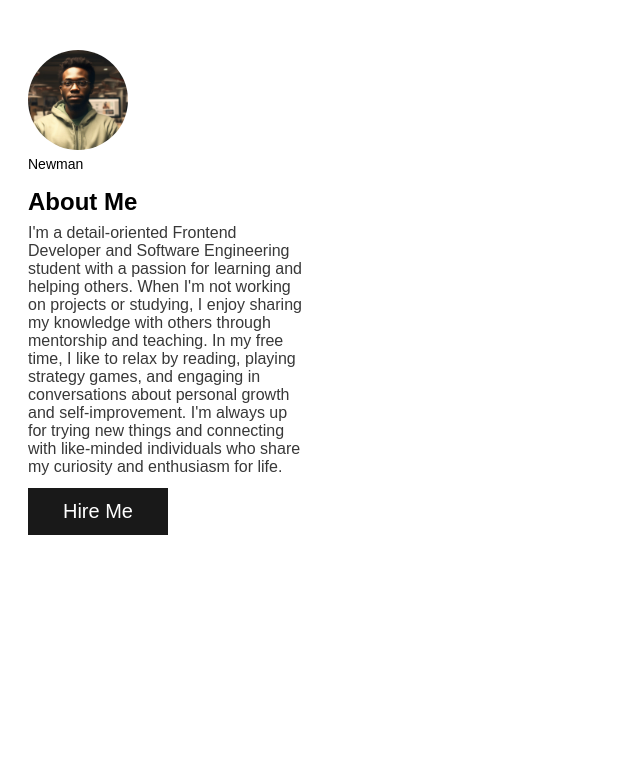
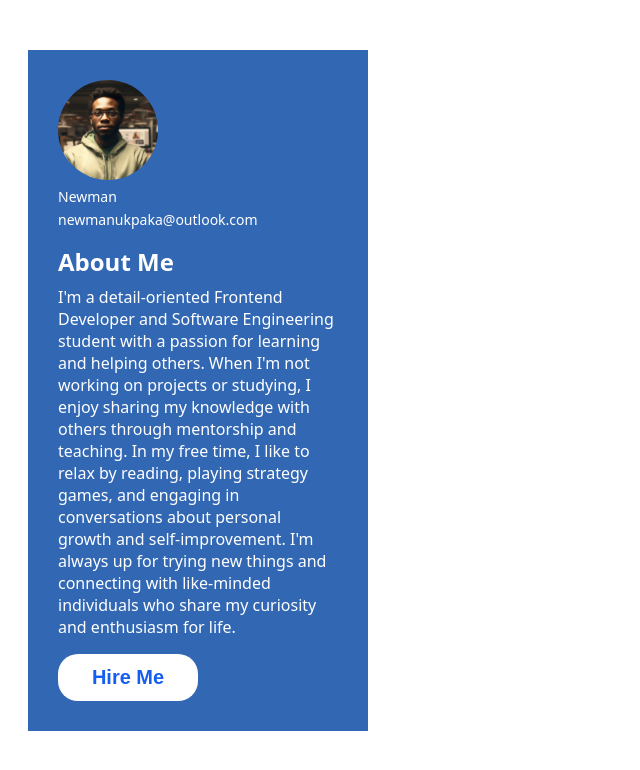
Before and after one commit to newman-theinnovator/about-me-page, a plain HTML site: page index.html in a window 1280 px wide. Shown: the whole page, without its empty margins (0-640 px from the left). Drawn offline with Linux system fonts and the light colour scheme.

Commit message:
fixed one small issue

```diff
--- a/index.html
+++ b/index.html
@@ -9,6 +9,7 @@
   <body>
     <div class="container">
       <img class="my__pic" src="./assets/nice pic.jpg" alt="" /><span class="my-pic__description">Newman</span>
+      <span class="my-pic__address">newmanukpaka@outlook.com</span>
 
       <h1>About Me</h1>
       <p class="about-me__para">
--- a/styles.css
+++ b/styles.css
@@ -7,35 +7,41 @@
 h1 {
     font-size: 24px;
     margin-bottom: 8px;
+    color: #ffffff;
 }
 
-.my-pic__description {
+.my-pic__description, .my-pic__address {
     display: block;
     font-size: 14px;
+    color: #ffffff;
+    margin-bottom: 4px;;
 }
 
 .container {
     width: 280px;
     margin: 50px 20px;
-   font-family: sans-serif;
+   font-family: system-ui, -apple-system, BlinkMacSystemFont, 'Segoe UI', Roboto, Oxygen, Ubuntu, Cantarell, 'Open Sans', 'Helvetica Neue', sans-serif;
+   background-color: #3267b3;
+   padding: 30px;
 }
 
 .hire-me__btn {
     width: 50%;
-    margin-top: 12px;
+    margin-top: 16px;
     padding: 12px 2px;
-    background-color: rgba(0, 0, 0, 0.9);
+    background-color: #ffffff;
     border-style: none;
+    border-radius: 20px;
 }
 
 .hire-me__btn--link {
     text-decoration: none;
-    color: white;
-    font-weight: 500;
+    color: #165ef0;
+    font-weight: bold;
     font-size: 20px;
 }
 
 .about-me__para {
     margin: 0;
-    color: rgb(56, 56, 56);
+    color: #ffffff;
 }
```
